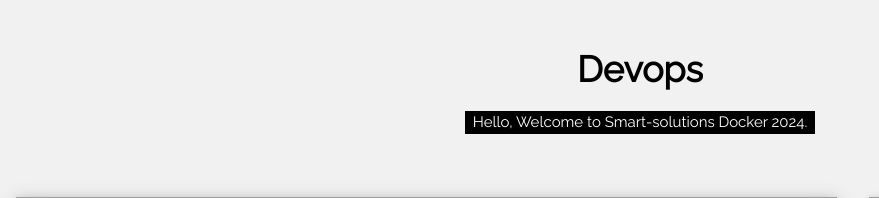
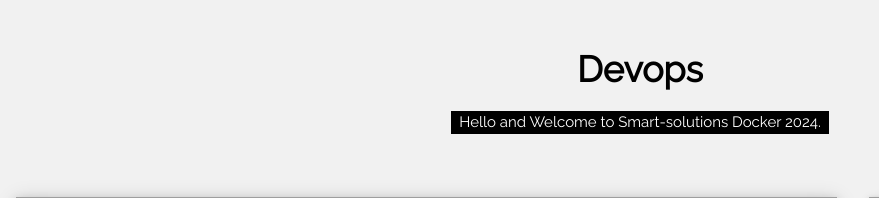
Before and after one commit to AWS-Shubham/demo, a Django app: template dj/templates/index.html in a window 1280 px wide. Shown: the top 198 px of the page, without its empty margins (0-879 px from the left). Run offline with Django 4.2, Linux system fonts and the light colour scheme; the template is opened without the code that fills it, so the values that code supplies are empty; grey boxes are pictures that could not be loaded.

Commit message:
hello and

```diff
--- a/dj/dj/urls.py
+++ b/dj/dj/urls.py
@@ -16,13 +16,8 @@ Including another URLconf
 """
 from django.contrib import admin
 from django.urls import path,include
-from django.conf import settings # new
-from django.conf.urls.static import static #new
 
 urlpatterns = [
     path('admin/', admin.site.urls),
     path('',include('djapp.urls')),
 ]
-if settings.DEBUG:
-    urlpatterns += static(settings.MEDIA_URL, document_root = settings.MEDIA_ROOT)
-    urlpatterns += static(settings.STATIC_URL, document_root = settings.STATIC_URL)
--- a/dj/templates/index.html
+++ b/dj/templates/index.html
@@ -19,7 +19,7 @@ and is wrapped around the whole page content, except for the footer in this exam
 <!-- Header -->
 <header class="w3-container w3-center w3-padding-32">
   <h1><b>Devops</b></h1>
-  <p><span class="w3-tag">Hello, Welcome to Smart-solutions Docker 2024.</span></p>
+  <p><span class="w3-tag">Hello and Welcome to Smart-solutions Docker 2024.</span></p>
 </header>
 
 <!-- Grid -->
```
